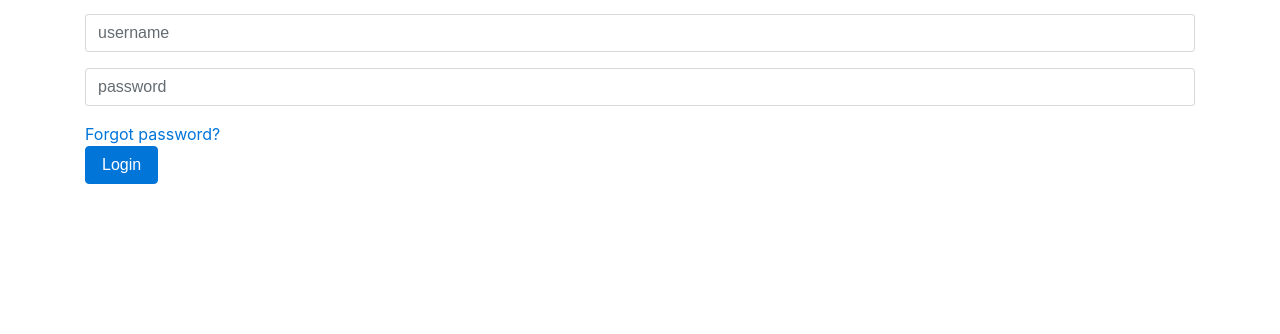
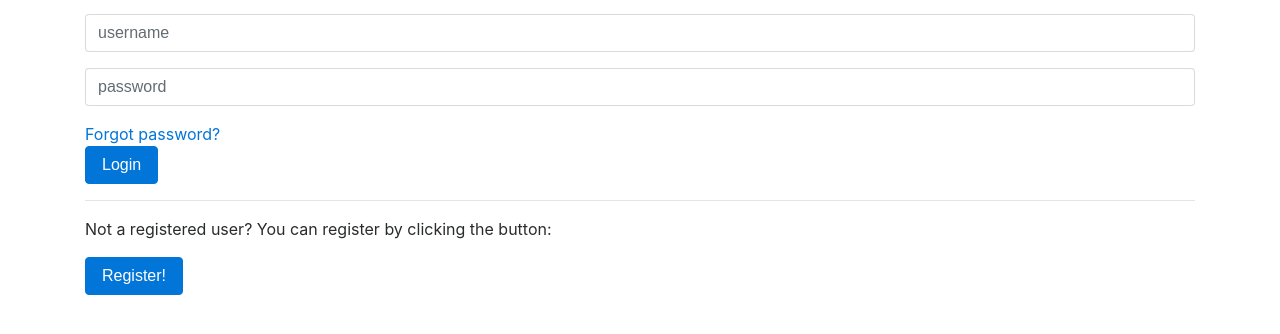
Before and after one commit to balkon16/Project1, a Flask app: page / in a window 1280 px wide. Shown: the part 212-546 px from the top of the page. Run offline with Flask 2, Linux system fonts and the light colour scheme; some libraries are stand-ins or nearby versions.

Commit message:
added a register button; the button has not link

```diff
--- a/templates/home_page.html
+++ b/templates/home_page.html
@@ -32,4 +32,11 @@ ExcellentReads
 
 </form>
 
+<hr>
+
+<div class="panel">
+  <p>Not a registered user? You can register by clicking the button:</p>
+</div>
+<button type="submit" class="btn btn-primary">Register!</button>
+
 {% endblock %}
```
